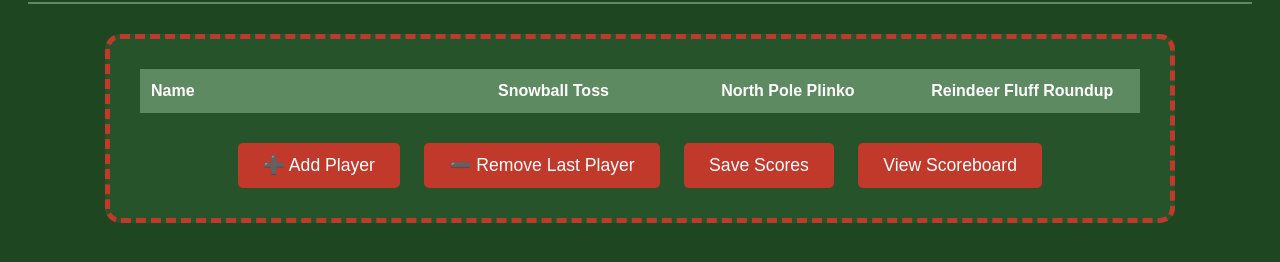
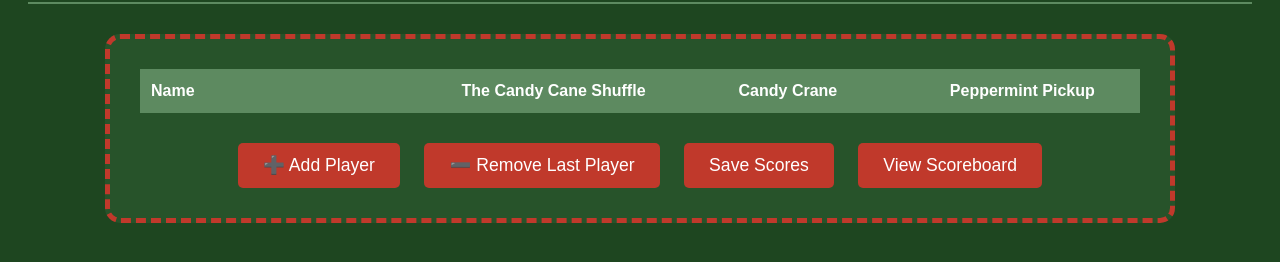
Before and after one commit to dergnermann/holiday-scoreboard, a plain HTML site: page index.html in a window 1280 px wide. Shown: the part 204-466 px from the top of the page. Drawn offline with Linux system fonts and the light colour scheme; no server answers.

Commit message:
Update index.html

```diff
--- a/index.html
+++ b/index.html
@@ -1,9 +1,8 @@
 <!DOCTYPE html>
 <html lang="en">
-
 <head>
     <meta charset="UTF-8">
-    <meta name="viewport" content="width=device-width, initial-scale=1.0">
+    <meta name="viewport" content="width=device-width, initial-scale=1.5">
     <title>A Woods Family Christmas Scoreboard</title>
     <link rel="stylesheet" href="style.css">
 </head>
@@ -21,9 +20,9 @@
                     <thead>
                         <tr>
                             <th>Name</th>
-                            <th>Snowball Toss</th>
-                            <th>North Pole Plinko</th>
-                            <th>Reindeer Fluff Roundup</th>
+                            <th>The Candy Cane Shuffle</th>
+                            <th>Candy Crane</th>
+                            <th>Peppermint Pickup</th>
                         </tr>
                     </thead>
                     <tbody id="score-input-body">
@@ -47,9 +46,9 @@
                     <tr>
                         <th>Rank</th>
                         <th>Name</th>
-                        <th>Snowball Toss</th>
-                        <th>North Pole Plinko</th>
-                        <th>Reindeer Fluff Roundup</th>
+                        <th>The Candy Cane Shuffle</th>
+                        <th>Candy Crane</th>
+                        <th>Peppermint Pickup</th>
                         <th>Total Score</th>
                     </tr>
                 </thead>
@@ -65,7 +64,6 @@
 
     <script src="https://www.gstatic.com/firebasejs/8.10.0/firebase-app.js"></script>
     <script src="https://www.gstatic.com/firebasejs/8.10.0/firebase-firestore.js"></script>
-
     <script>
         // *** IMPORTANT: REPLACE THE FIREBASE CONFIGURATION BELOW ***
         const firebaseConfig = {
```
